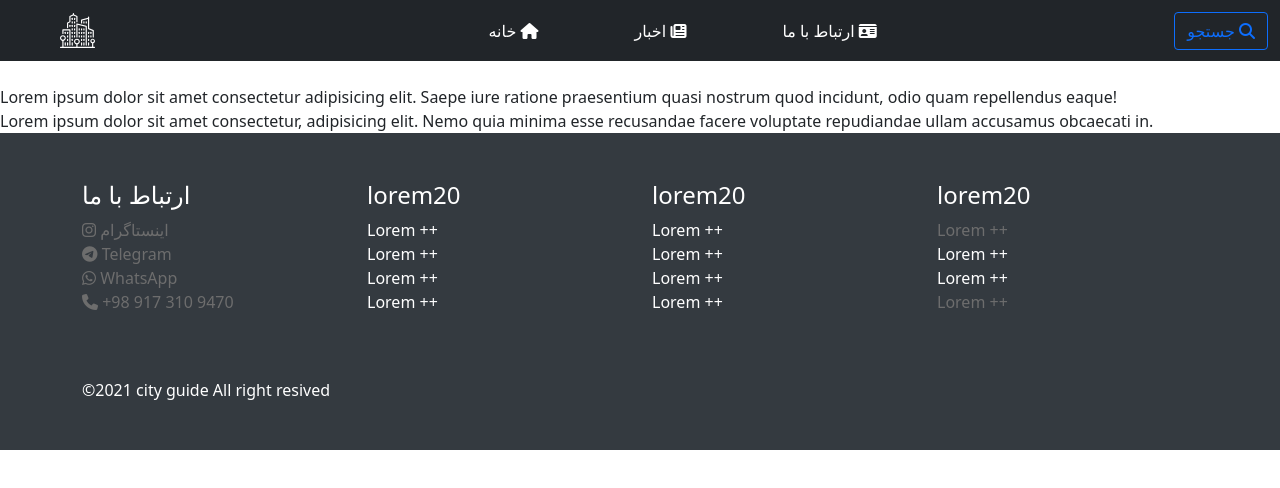
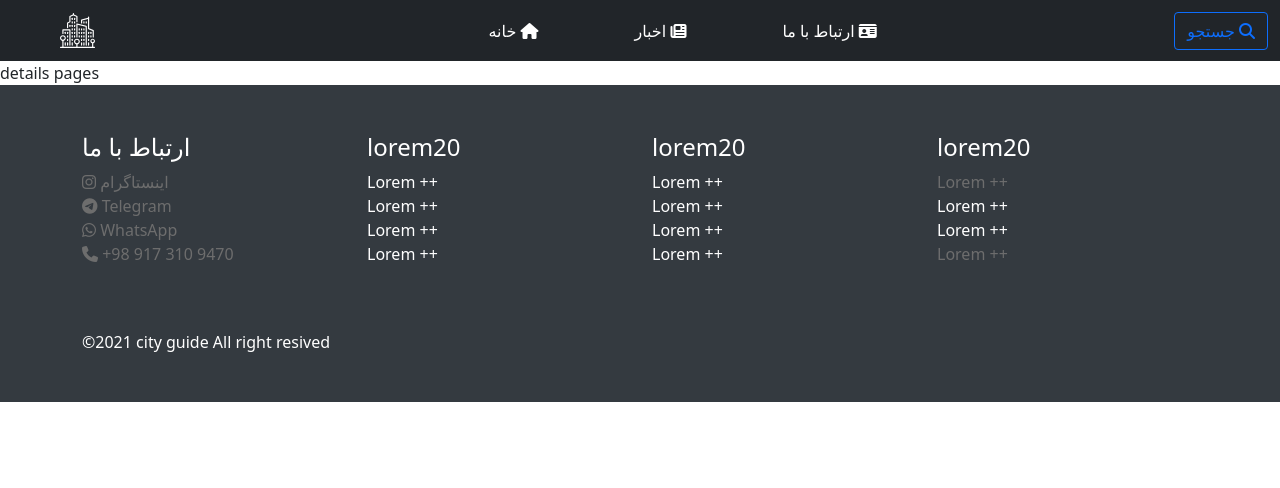
Before and after one commit to mohsen-rasti/my-app-tutorial, a React (Create React App) app: page /details in a window 1280 px wide. Shown: the top 488 px of the page. Built offline with nearby package versions, Linux system fonts and the light colour scheme.

Commit message:
router start

```diff
--- a/package.json
+++ b/package.json
@@ -10,6 +10,7 @@
     "react": "^17.0.2",
     "react-bootstrap": "^1.6.4",
     "react-dom": "^17.0.2",
+    "react-router-dom": "^5.3.0",
     "react-scripts": "4.0.3",
     "styled-components": "^5.3.1",
     "web-vitals": "^1.1.2"
--- a/src/App.js
+++ b/src/App.js
@@ -1,15 +1,30 @@
 import './App.css';
-import Navbar from "./Component/Navbar";
-import Footer from "./Component/Footer";
+import Navbar from "./Component/Layout/Navbar";
+import Footer from "./Component/Layout/Footer";
 import "bootstrap/dist/css/bootstrap.min.css";
+//router dom
+import {Switch,Route} from 'react-router-dom';
+
+//import pages
+import Contacts from './Component/Pages/Contacts';
+import Details from './Component/Pages/Details';
+import NotFoundPage from './Component/Pages/NotFoundPage';
+import News from './Component/Pages/News';
+import Home from './Component/Pages/Home';
+
+
 
 function App() {
   return (
     <>
 <Navbar />
-<br/>Lorem ipsum dolor sit amet consectetur adipisicing elit. Saepe iure ratione praesentium quasi nostrum quod incidunt, odio quam repellendus eaque!
-<br/>
-Lorem ipsum dolor sit amet consectetur, adipisicing elit. Nemo quia minima esse recusandae facere voluptate repudiandae ullam accusamus obcaecati in.
+<Switch>
+  <Route path="/home" component={Home}/>
+  <Route path="/news" component={News}/>
+  <Route path="/contacts" component={Contacts}/>
+  <Route path="/details" component={Details}/>
+  <Route path="/notfoundpages" component={NotFoundPage}/>
+</Switch>
 <Footer />
     </>
   );
--- a/src/Component/Footer.js
+++ b/src/Component/Layout/Footer.js
@@ -1,5 +1,5 @@
 import React from 'react';
-import "../App.css";
+import "../../App.css";
 import styled from "styled-components";
 
 function Footer() {
--- a/src/Component/Navbar.js
+++ b/src/Component/Layout/Navbar.js
@@ -1,6 +1,6 @@
 import React from "react";
-import "../App.css";
-import logo from "../logo.svg";
+import "../../App.css";
+import logo from "../../logo.svg";
 
 
 function Navbar() {
--- /dev/null
+++ b/src/Component/Pages/Contacts.js
@@ -0,0 +1,11 @@
+import React from 'react'
+
+function Contacts() {
+    return (
+        <div>
+            Contact
+        </div>
+    )
+}
+
+export default Contacts
--- /dev/null
+++ b/src/Component/Pages/Details.js
@@ -0,0 +1,11 @@
+import React from 'react'
+
+function Details() {
+    return (
+        <div>
+            details pages
+        </div>
+    )
+}
+
+export default Details
--- /dev/null
+++ b/src/Component/Pages/Home.js
@@ -0,0 +1,12 @@
+import React from 'react'
+
+function Home() {
+    return (
+        <div>
+            Home Page
+       </div>
+    )
+}
+
+export default Home;
+;
--- /dev/null
+++ b/src/Component/Pages/News.js
@@ -0,0 +1,11 @@
+import React from 'react'
+
+function News() {
+    return (
+        <div>
+            News Pages
+        </div>
+    )
+}
+
+export default News
--- /dev/null
+++ b/src/Component/Pages/NotFoundPage.js
@@ -0,0 +1,11 @@
+import React from 'react'
+
+function NotFoundPage() {
+    return (
+        <div>
+            Not Found
+        </div>
+    )
+}
+
+export default NotFoundPage;
```
Also changed, not shown: src/index.js (+6 -2 lines), 1 other file (tests, documents, lock files or other folders).
